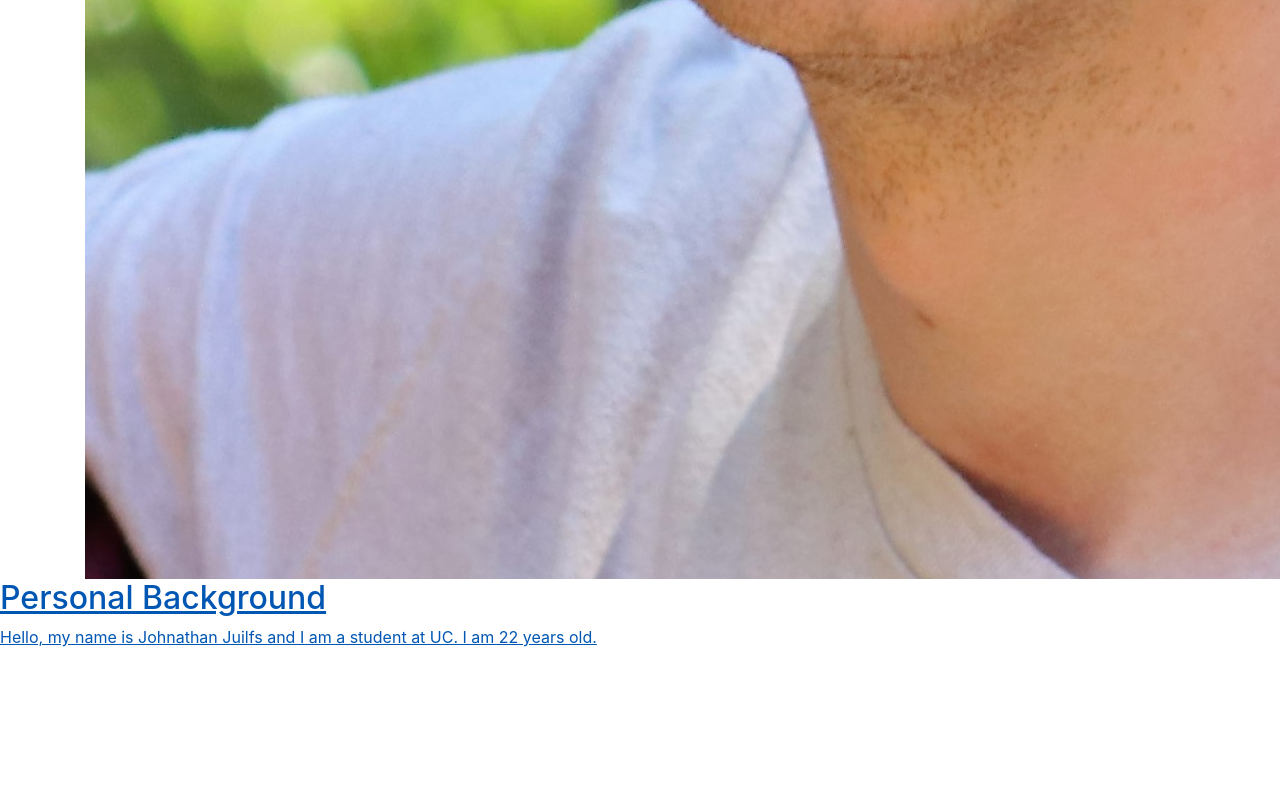
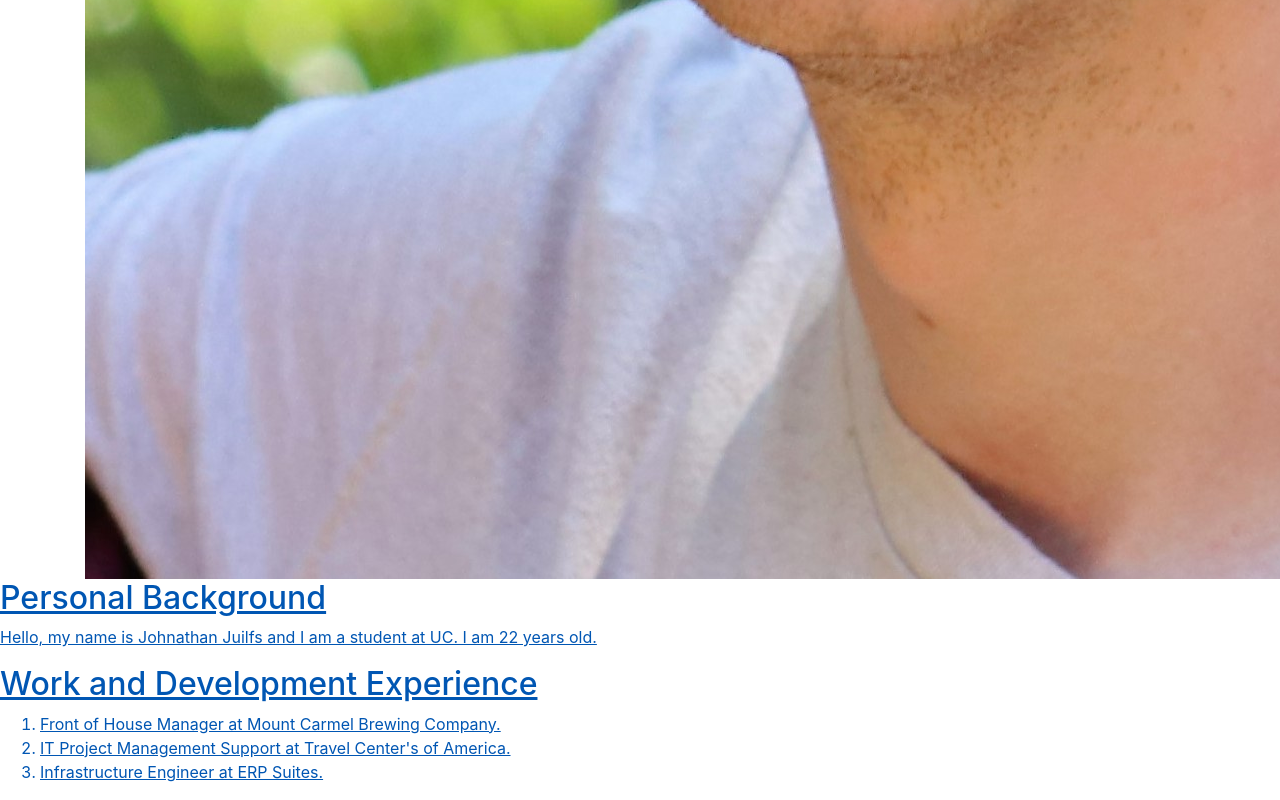
Before and after one commit to it3049c-fall22-henderson/online-portfolio-Juilfsjc, a website: page index.html in a window 1280 px wide. Shown: the part 2051-2851 px from the top of the page. Before the commit the page ends 2716 px from the top, so only its background shows below. Drawn offline with nearby package versions, Linux system fonts and the light colour scheme.

Commit message:
Added Work and Development Experience Section
Added Work and Development Experience Section

```diff
--- a/index.html
+++ b/index.html
@@ -28,7 +28,7 @@
 
   <section>
     <div>
-      <h2> Personal Background </h2>
+      <h2 id="Personal Background"> Personal Background </h2>
 
       <p>Hello, my name is Johnathan Juilfs and I am a student at UC. I am 22 years old.</p>
 
@@ -39,8 +39,12 @@
 
   <section>
     <div>
-
-
+      <h2 id="Work and Development Experience">Work and Development Experience</h2>
+      <ol>
+        <li>Front of House Manager at Mount Carmel Brewing Company.</li>
+        <li>IT Project Management Support at Travel Center's of America.</li>
+        <li>Infrastructure Engineer at ERP Suites.</li>
+      </ol>
     </div>
   </section>
 
```
